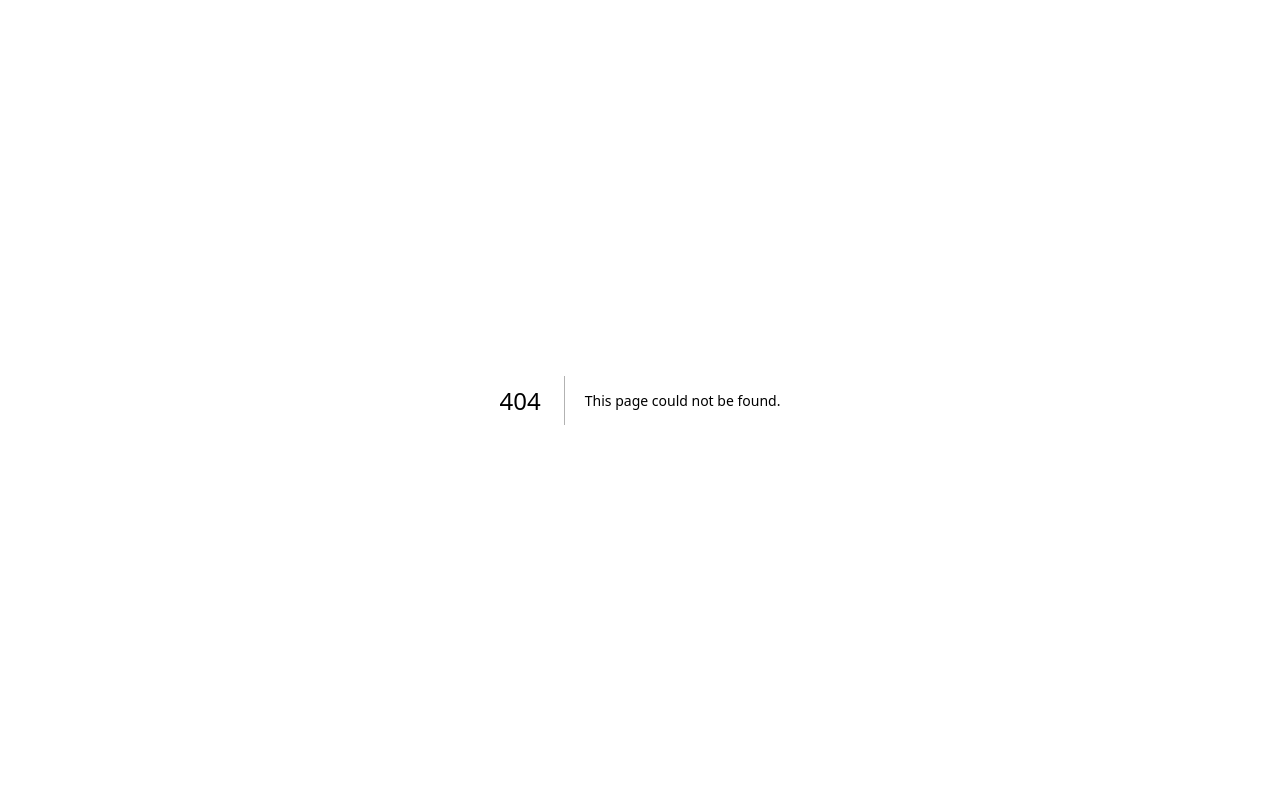
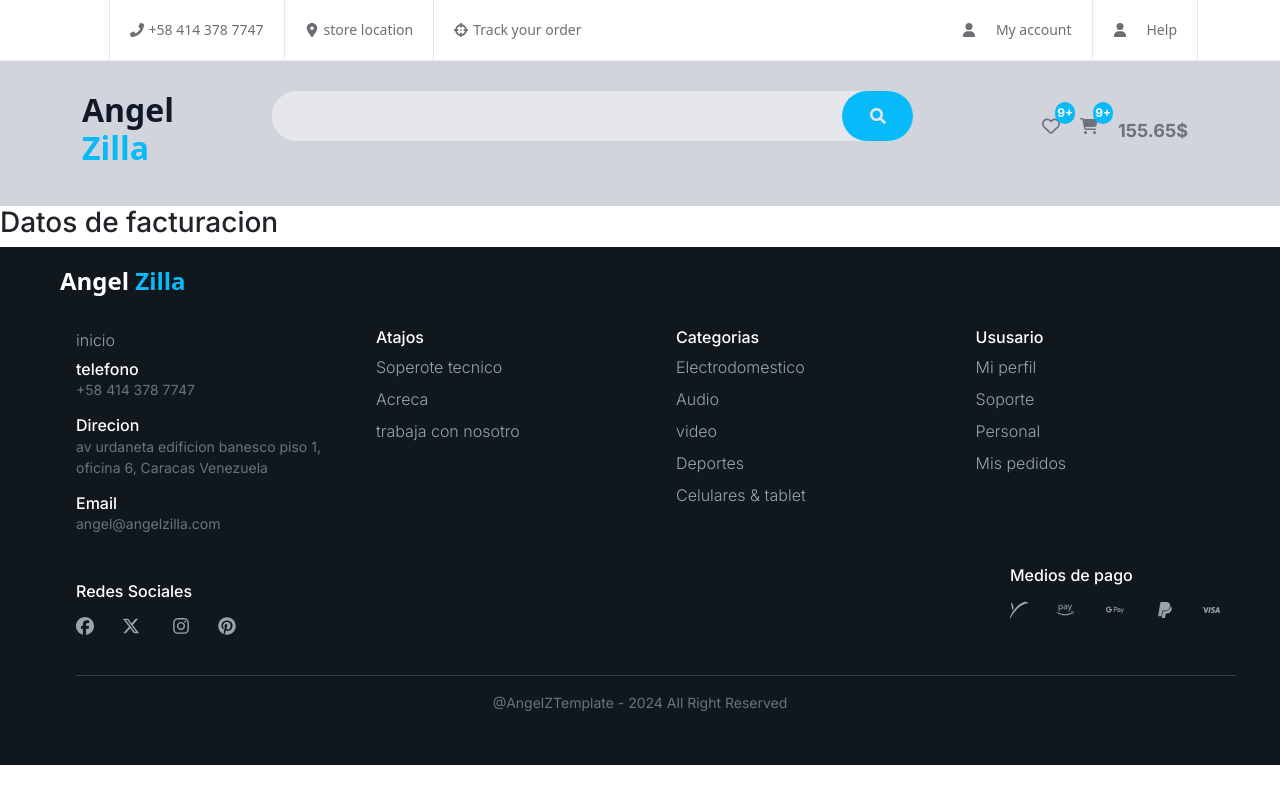
Before and after one commit to angeleesc/az-market-zilla-template, a Next.js app: page /checkout/1 in a window 1280 px wide. Before the commit this address had no page. Built offline with nearby package versions, Linux system fonts and the light colour scheme.

Commit message:
configuracion de la maqueta de la funcion

```diff
--- /dev/null
+++ b/app/(marketplace)/checkout/[id]/page.jsx
@@ -0,0 +1,8 @@
+import Checkout from '@/components/templates/Checkout'
+import React from 'react'
+
+export default function page() {
+    return (
+        <Checkout/>
+    )
+}
--- /dev/null
+++ b/components/forms/CheckoutForm.jsx
@@ -0,0 +1,13 @@
+import React from 'react'
+import { useForm } from 'react-hook-form'
+
+export default function CheckoutForm() {
+
+    const {} = useForm()
+
+  return (
+    <form action="">
+        <h3>Datos de facturacion</h3>
+    </form>
+  )
+}
--- /dev/null
+++ b/components/templates/Checkout.jsx
@@ -0,0 +1,11 @@
+"use client"
+import React from 'react'
+import CheckoutForm from '../forms/CheckoutForm'
+
+export default function Checkout() {
+
+
+  return (
+<CheckoutForm/>
+  )
+}
--- a/package.json
+++ b/package.json
@@ -14,6 +14,7 @@
     "react": "^18",
     "react-bootstrap": "^2.10.0",
     "react-dom": "^18",
+    "react-hook-form": "^7.50.1",
     "react-icons": "^5.0.1",
     "swiper": "^11.0.6"
   },
```
Also changed, not shown: 1 other file (tests, documents, lock files or other folders).
